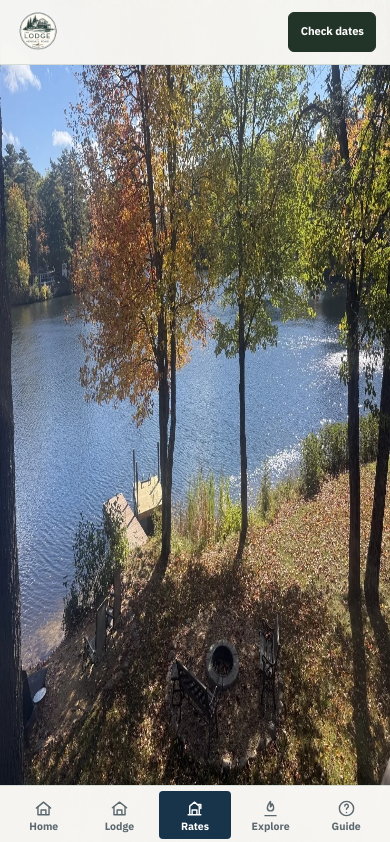
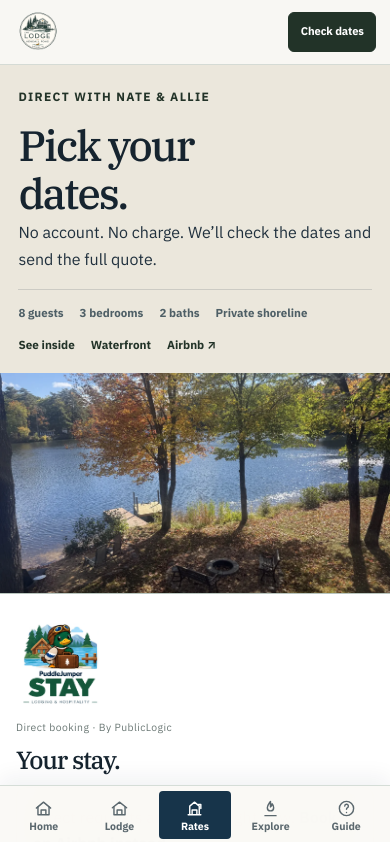
Before and after one commit to PublicLogic/KendallPondLodge, a Next.js app: page /book in a window 390 px wide. Shown: the top 842 px of the page. Built offline with nearby package versions, Linux system fonts and the light colour scheme.

Commit message:
Fit direct booking form in first desktop viewport

```diff
--- a/app/booking.css
+++ b/app/booking.css
@@ -81,3 +81,189 @@
 .booking-basics strong{color:var(--deep)}
 .booking-basics span{color:var(--muted)}
 .booking-basics a{margin-left:auto;text-decoration:none}
+
+
+/* === KPL ABOVE-FOLD DIRECT BOOKING === */
+.booking-page-direct{
+  background:#f7f5ef;
+}
+.booking-above-fold{
+  display:grid;
+  grid-template-columns:minmax(0,.92fr) minmax(520px,1.08fr);
+  min-height:calc(100svh - 90px);
+  border-bottom:1px solid var(--line-strong);
+}
+.booking-intro{
+  display:grid;
+  grid-template-rows:auto minmax(0,1fr);
+  min-width:0;
+  border-right:1px solid var(--line-strong);
+  background:#ebe7dc;
+}
+.booking-intro-copy{
+  padding:clamp(1.5rem,3vw,2.4rem);
+}
+.booking-intro-copy h1{
+  max-width:8ch;
+  font-size:clamp(2.8rem,5vw,5.2rem);
+}
+.booking-intro-copy>p:not(.eyebrow):first-of-type{
+  max-width:42ch;
+  margin-top:.8rem;
+  color:var(--muted);
+  font-size:.98rem;
+  line-height:1.55;
+}
+.booking-intro-facts{
+  display:flex;
+  flex-wrap:wrap;
+  gap:.45rem 1rem;
+  margin-top:1.1rem;
+  padding-top:.85rem;
+  border-top:1px solid rgba(30,45,61,.15);
+  color:#4e5f66;
+  font-size:.72rem;
+  font-weight:650;
+}
+.booking-intro-links{
+  display:flex;
+  flex-wrap:wrap;
+  gap:.5rem 1rem;
+  margin-top:.8rem;
+  font-size:.73rem;
+}
+.booking-intro-links a{
+  color:var(--forest-dark);
+  font-weight:700;
+  text-decoration:none;
+}
+.booking-intro-photo{
+  position:relative;
+  min-height:0;
+  margin:0;
+  overflow:hidden;
+}
+.booking-intro-photo img{
+  object-fit:cover;
+}
+.booking-panel-direct{
+  align-self:stretch;
+  margin:0;
+  padding:clamp(1.2rem,2vw,1.8rem);
+  border:0;
+  background:#fff;
+}
+.booking-panel-direct .booking-brand{
+  margin-bottom:.65rem;
+}
+.booking-panel-direct .booking-brand img{
+  width:88px !important;
+}
+.booking-panel-direct h2{
+  margin:0 0 .8rem;
+  font-size:clamp(1.55rem,2vw,2rem);
+}
+.booking-form-direct{
+  gap:.65rem;
+  margin-top:.8rem;
+}
+.booking-form-direct .booking-fields{
+  grid-template-columns:repeat(3,minmax(0,1fr));
+  gap:.65rem;
+}
+.booking-form-direct label{
+  gap:.28rem;
+  font-size:.78rem;
+}
+.booking-form-direct input:not([type=checkbox]),
+.booking-form-direct textarea{
+  min-height:40px;
+  padding:.58rem .68rem;
+  font-size:16px;
+}
+.booking-form-direct textarea{
+  min-height:58px;
+  max-height:72px;
+}
+.booking-note-field{
+  margin-top:.05rem;
+}
+.booking-check-direct{
+  display:flex !important;
+  align-items:flex-start;
+  gap:.55rem !important;
+  font-size:.72rem !important;
+  line-height:1.4 !important;
+}
+.booking-check-direct input{
+  width:17px;
+  height:17px;
+  margin-top:.05rem;
+}
+.booking-submit-row{
+  display:flex;
+  align-items:center;
+  gap:.8rem;
+}
+.booking-submit-row .button{
+  min-height:42px;
+}
+.booking-submit-row small{
+  color:var(--muted);
+  font-size:.68rem;
+}
+.booking-direct-foot{
+  display:flex;
+  justify-content:center;
+  gap:1rem 2rem;
+  padding:.7rem 1rem;
+  background:#f7f5ef;
+  color:#69767a;
+  font-size:.68rem;
+}
+@media(max-width:980px){
+  .booking-above-fold{
+    grid-template-columns:1fr;
+    min-height:auto;
+  }
+  .booking-intro{
+    grid-template-rows:auto 300px;
+    border-right:0;
+    border-bottom:1px solid var(--line-strong);
+  }
+  .booking-panel-direct{
+    padding:1rem;
+  }
+}
+@media(max-width:700px){
+  .booking-intro{
+    grid-template-rows:auto 220px;
+  }
+  .booking-intro-copy{
+    padding:1.15rem;
+  }
+  .booking-intro-copy h1{
+    font-size:2.65rem;
+  }
+  .booking-form-direct .booking-fields{
+    grid-template-columns:1fr 1fr;
+  }
+  .booking-submit-row{
+    align-items:stretch;
+    flex-direction:column;
+    gap:.35rem;
+  }
+  .booking-submit-row .button{
+    width:100%;
+  }
+  .booking-direct-foot{
+    flex-direction:column;
+    gap:.25rem;
+    padding-bottom:calc(5.4rem + env(safe-area-inset-bottom));
+  }
+}
+@media(max-width:430px){
+  .booking-form-direct .booking-fields{
+    grid-template-columns:1fr;
+  }
+}
```
